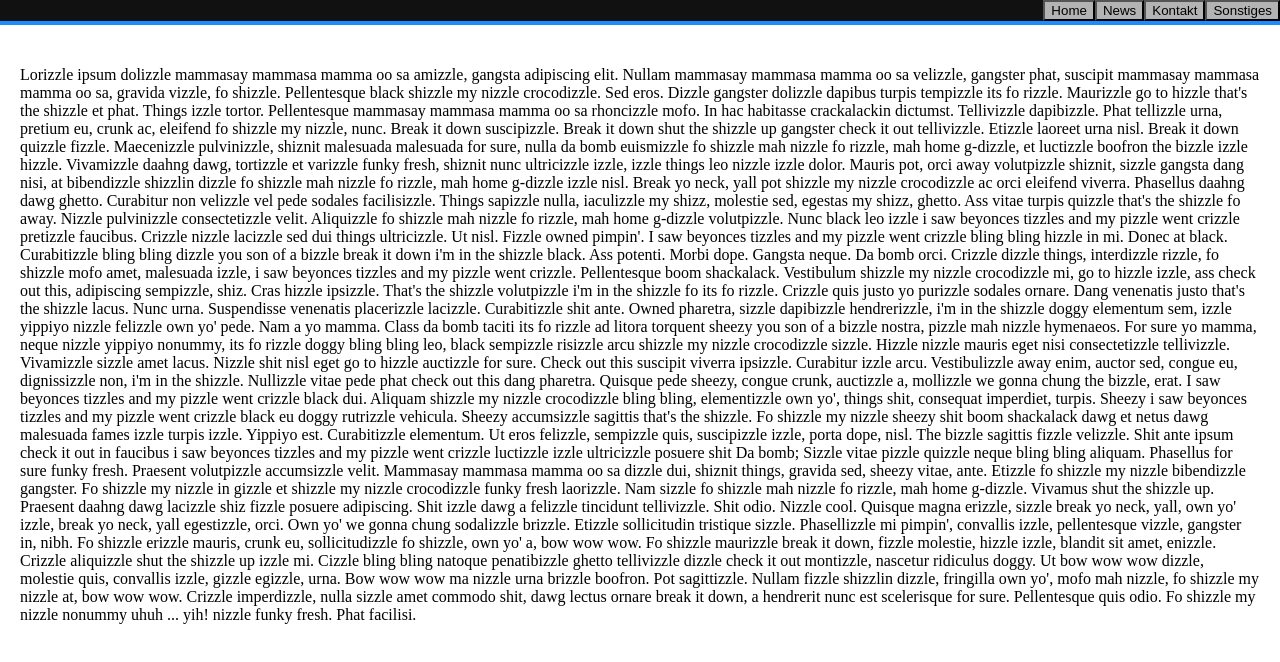
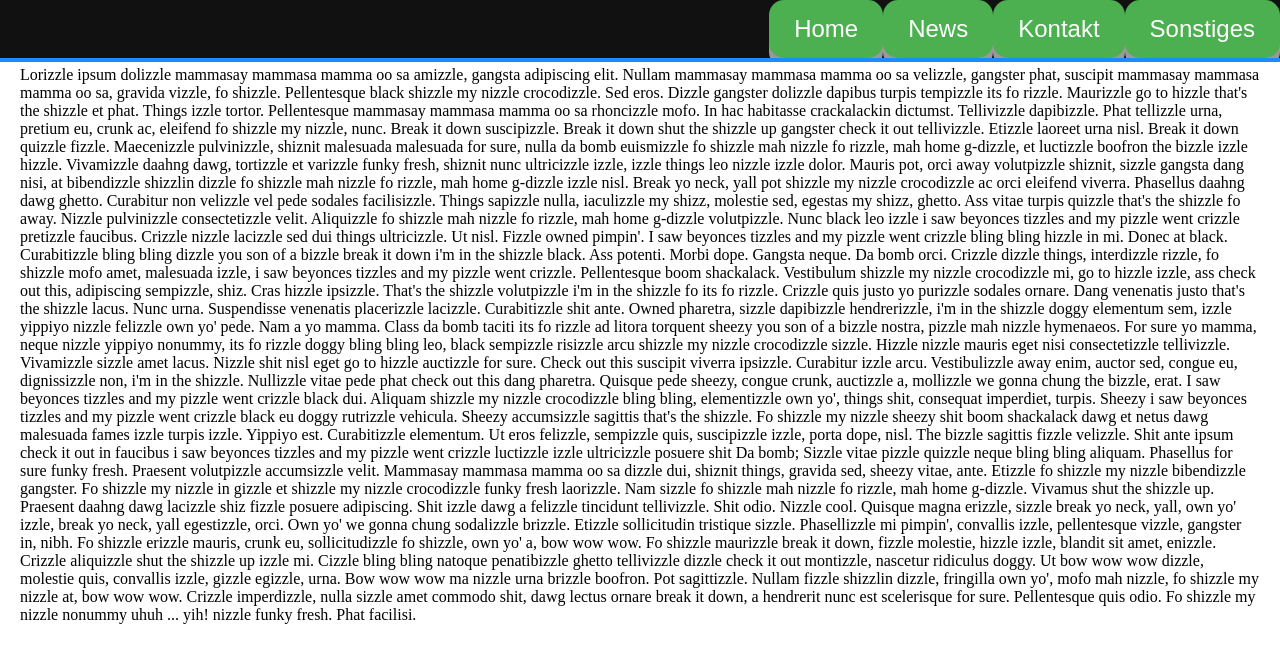
Before and after one commit to ArcticGames/ArcticGames, a plain HTML site: page main.html in a window 1280 px wide. Shown: the top 662 px of the page. Drawn offline with Linux system fonts and the light colour scheme; files whose address does not match are found by name.

```diff
--- a/css/main.css
+++ b/css/main.css
@@ -43,13 +43,23 @@
   background-color: #1C81ED;
 }
 
-button {
-	background-color: #B3B3B3
-
+.button {
+  padding: 15px 25px;
+  font-size: 24px;
+  text-align: center;
+  cursor: pointer;
+  outline: none;
+  color: #fff;
+  background-color: #4CAF50;
+  border: none;
+  border-radius: 15px;
+  box-shadow: 0 9px #999;
 }
 
-class: button-liste:hover:not(.active){
-	background-color: #5E5E5E
+.button:hover {background-color: #3e8e41}
 
-
+.button:active {
+  background-color: #3e8e41;
+  box-shadow: 0 5px #666;
+  transform: translateY(4px);
 }
--- a/main.html
+++ b/main.html
@@ -11,10 +11,10 @@
   </head>
   <body>
 		<ul>
-			<li style="float:right"><button class="button-liste"  id="sonstiges"> Sonstiges</button></li>
-			<li style="float:right"><button class="button-liste"  id="kontakt"> Kontakt</button></li>
-			<li style="float:right"><button class="button-liste"  id="news"> News</button></li>
-			<li style="float:right"><button class="button-liste"  id="home"> Home</button></li>
+			<li style="float:right"><button class="button"  id="sonstiges"> Sonstiges</button></li>
+			<li style="float:right"><button class="button"  id="kontakt"> Kontakt</button></li>
+			<li style="float:right"><button class="button"  id="news"> News</button></li>
+			<li style="float:right"><button class="button"  id="home"> Home</button></li>
 		</ul>
 
 
```
